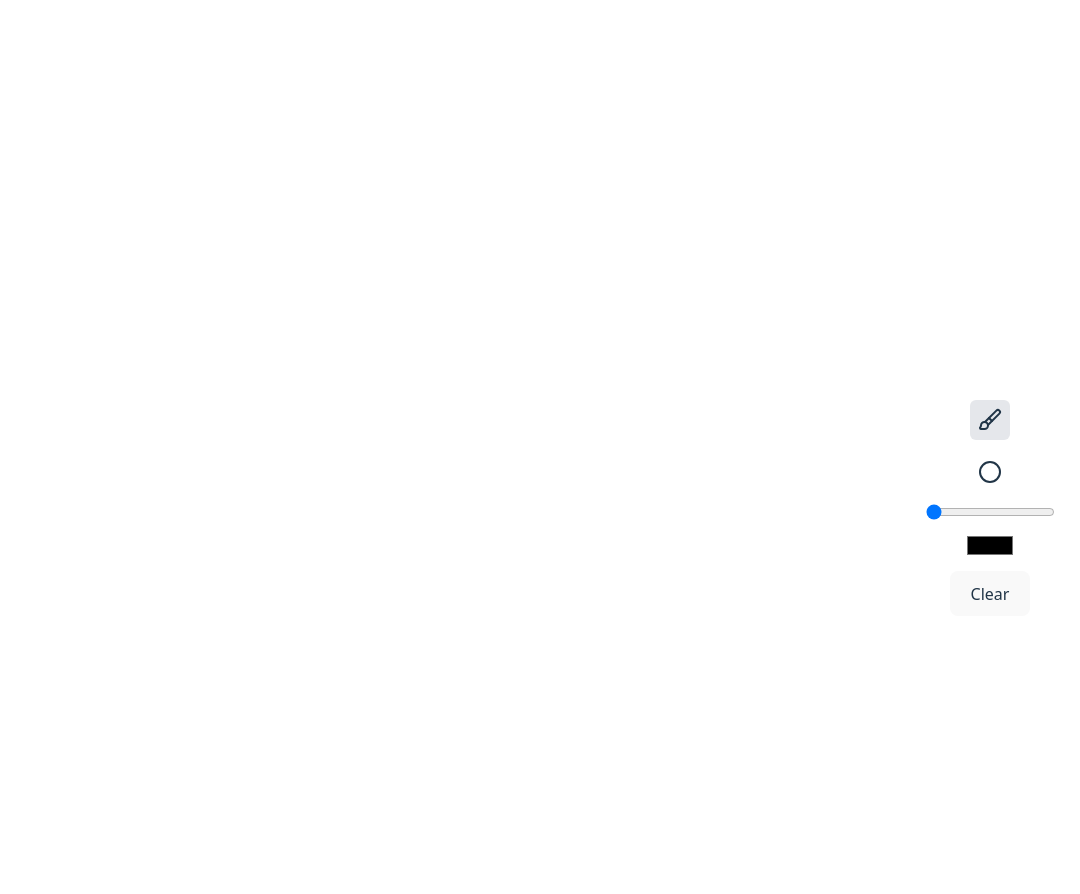
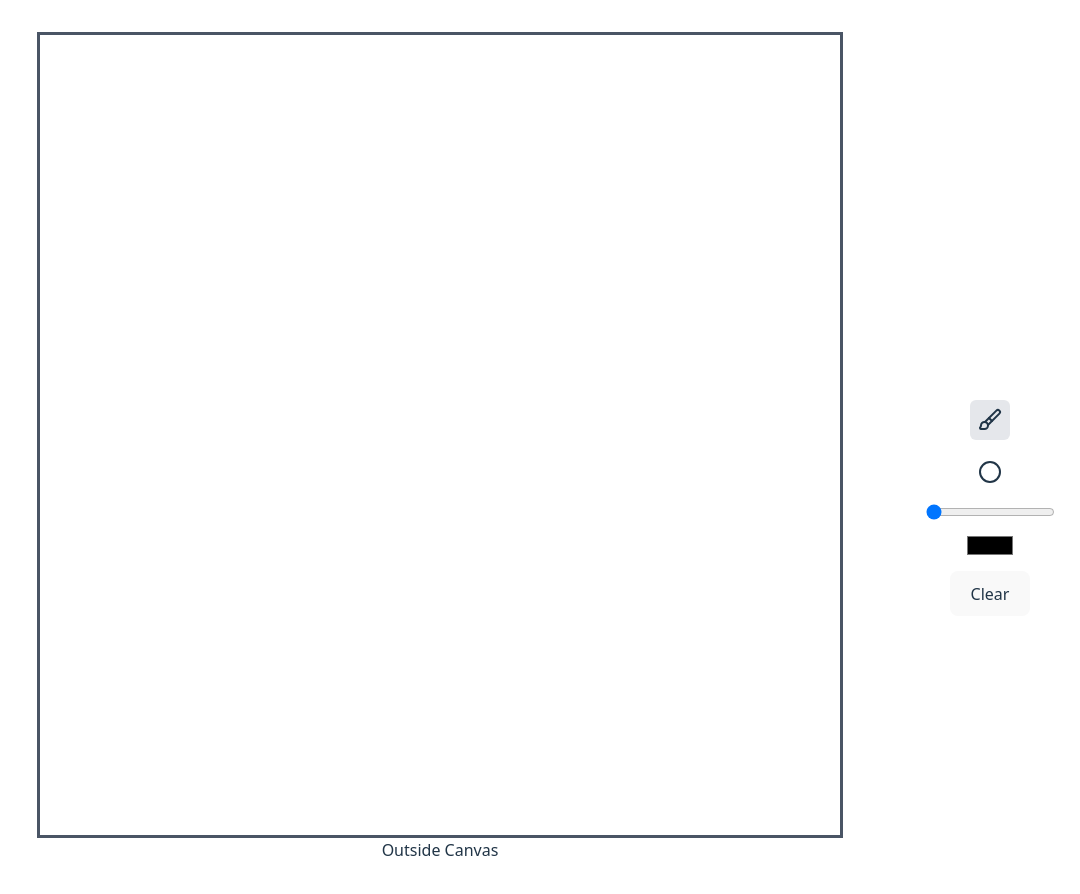
Before and after one commit to SanfetCoder/drawing-app, a React (Vite) app: page / in a window 1280 px wide. Shown: the whole page, without its empty margins (200-1280 px from the left). Before the commit the page ends 800 px from the top, so only its background shows below. Built offline with nearby package versions, Linux system fonts and the light colour scheme.

Commit message:
feat : useDetectMouseOnElement

```diff
--- a/src/App.tsx
+++ b/src/App.tsx
@@ -2,17 +2,27 @@ import { useRef } from 'react';
 import './App.css';
 import Toolbar from './features/drawing/components/Toolbar';
 import { useDraw } from './features/drawing/hooks/useDraw';
+import { useDetectMouseOnElement } from './shared/hooks/useDetectMouseOnElement';
 
 function App() {
   const canvasRef = useRef<HTMLCanvasElement | null>(null);
 
   useDraw(canvasRef);
 
+  const isMouseInsideCanvas = useDetectMouseOnElement(canvasRef);
+
   return (
     <main>
-      <canvas ref={canvasRef} width={500} height={500}></canvas>
+      <canvas
+        className="border border-gray-600 border-3"
+        ref={canvasRef}
+        width={800}
+        height={800}
+      ></canvas>
 
       <Toolbar canvasRef={canvasRef} />
+
+      <p>{isMouseInsideCanvas ? 'Inside Canvas' : 'Outside Canvas'}</p>
     </main>
   );
 }
--- /dev/null
+++ b/src/shared/hooks/useDetectMouseOnElement.ts
@@ -0,0 +1,34 @@
+import { useEffect, useState, type RefObject } from 'react';
+import { useMousePosition } from './useMousePosition';
+
+export function useDetectMouseOnElement(
+  element: RefObject<HTMLElement | null>,
+) {
+  const [isMouseInsideElement, setIsMouseInsideElement] =
+    useState<boolean>(false);
+
+  const mousePosition = useMousePosition();
+
+  useEffect(() => {
+    if (!mousePosition) return;
+
+    const canvas = element.current;
+    if (!canvas) return;
+
+    const {
+      left: canvasLeft,
+      right: canvasRight,
+      top: canvasTop,
+      bottom: canvasBottom,
+    } = canvas.getBoundingClientRect();
+
+    setIsMouseInsideElement(
+      canvasLeft <= mousePosition.x &&
+        mousePosition.x <= canvasRight &&
+        canvasTop <= mousePosition.y &&
+        canvasBottom >= mousePosition.y,
+    );
+  }, [mousePosition?.x, mousePosition?.y]);
+
+  return isMouseInsideElement;
+}
```
